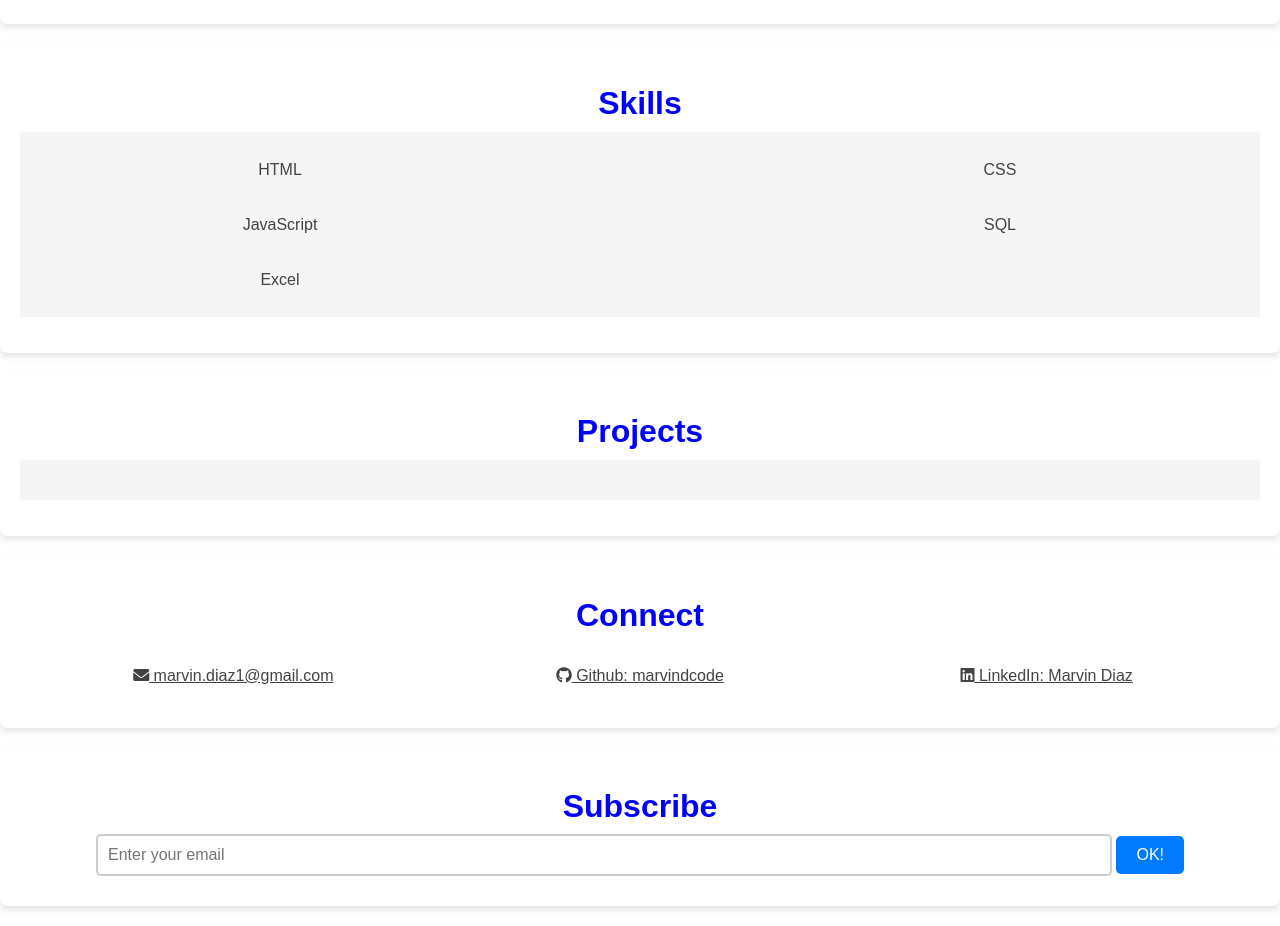
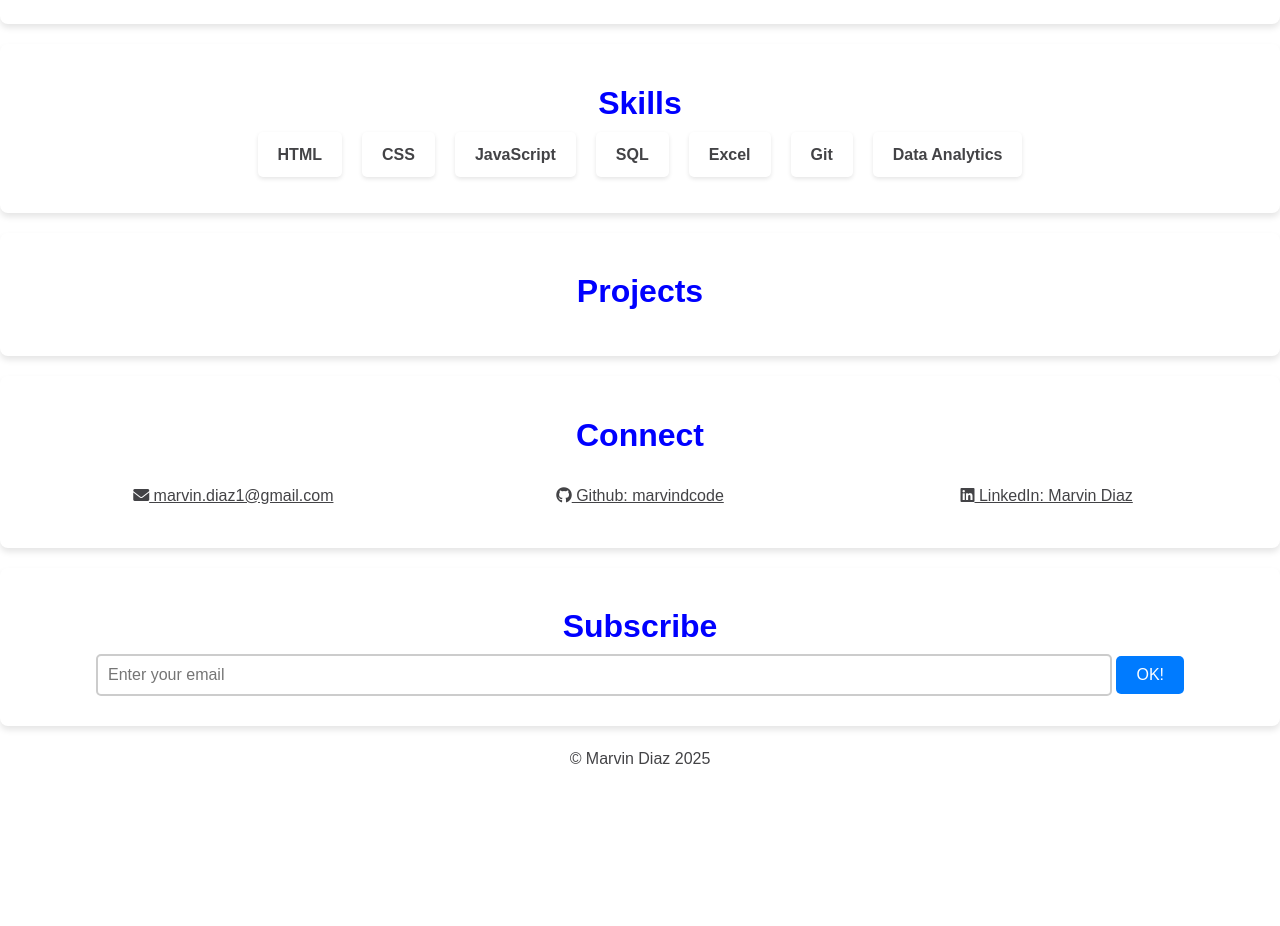
Before and after one commit to marvindcode/marvin-diaz-jupiter, a plain HTML site: page index.html in a window 1280 px wide. Shown: the part 900-1826 px from the top of the page. After the commit the page ends 1687 px from the top, so only its background shows below. Drawn offline with Linux system fonts and the light colour scheme.

Commit message:
js added, created footer and skills

```diff
--- a/css/index.css
+++ b/css/index.css
@@ -68,18 +68,18 @@ section h2 {
     display: flex;
     flex-wrap: wrap;
     gap: 20px;
-    justify-content: space-between;
-    background-color: #f5f5f5;
-    padding: 20px;
+    justify-content: center;
+    padding: 0;
     list-style: none;
 }
 
 #Skills ul li,
 #Projects ul li {
     color: rgb(67, 67, 70);
-    margin: 5px 0;
-    text-align: center;
-    width: 40%;
+    padding: 10px 20px;
+    border-radius: 5px;
+    box-shadow: 0px 2px 4px rgba(0, 0, 0, 0.1);;
+    font-weight: bold;
 }
 
 #Experience ul {
@@ -214,6 +214,14 @@ html {
     #profile-picture {
         width: 8vw;
     }
+
+    #skills ul {
+        justify-content: space-between;
+    }
+
+    #skills li {
+        flex: 1 1 calc(50% - 20px);
+    }
 }
 
 /* mobile style*/
@@ -237,6 +245,15 @@ html {
         border: 2px solid #fff;
     }
 
+    #skills ul {
+        flex-direction: column;
+        gap: 10px;
+    }
+
+    #skills li {
+        width: 100%
+    }
+
     .text-section {
         padding: 10px;
         max-width: 90%;
--- a/index.html
+++ b/index.html
@@ -56,13 +56,7 @@
     <div class="skillsProjectsStyleContainer">
         <section id="Skills">
             <h2>Skills</h2>
-            <ul>
-                <li>HTML</li>
-                <li>CSS</li>
-                <li>JavaScript</li>
-                <li>SQL</li>
-                <li>Excel</li>
-            </ul>
+            <ul></ul>
         </section>
         <section id="Projects">
             <h2>Projects</h2>
@@ -90,5 +84,6 @@
         <input type = "text" placeholder="Enter your email" />
         <button onclick="alert('Thank you for subscribing!')">OK!</button>
     </section>
+<script src="js/index.js"></script>
 </body>
 </html>
--- /dev/null
+++ b/js/index.js
@@ -0,0 +1,20 @@
+const today = new Date();
+const thisYear = today.getFullYear();
+
+const footer = document.createElement('footer');
+document.body.appendChild(footer);
+
+const copyright = document.createElement('p');
+copyright.innerHTML = '&copy; Marvin Diaz 2025';
+
+footer.appendChild(copyright);
+
+const skills = ["HTML", "CSS", "JavaScript","SQL", "Excel", "Git", "Data Analytics"];
+const skillsSection = document.getElementById('Skills');
+const skillsList = skillsSection.querySelector('ul');
+
+for (let i=0; i < skills.length; i++) {
+    const skill = document.createElement('li');
+    skill.innerText = skills[i];
+    skillsList.appendChild(skill);
+}
```
